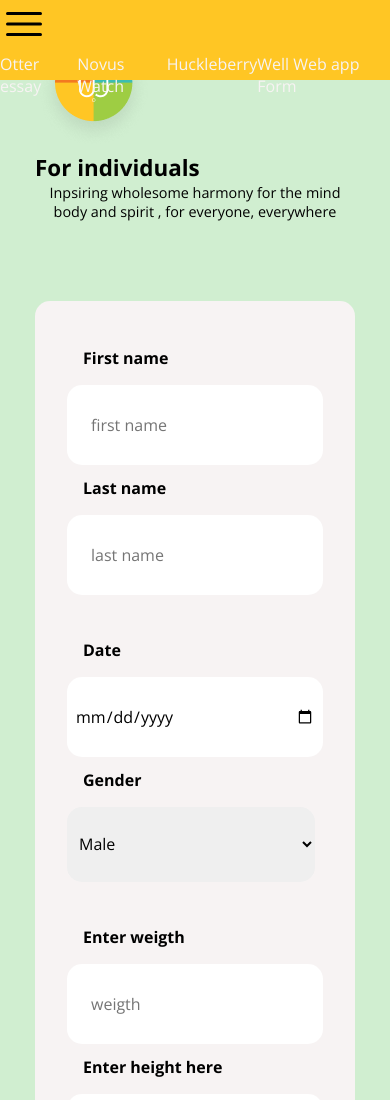
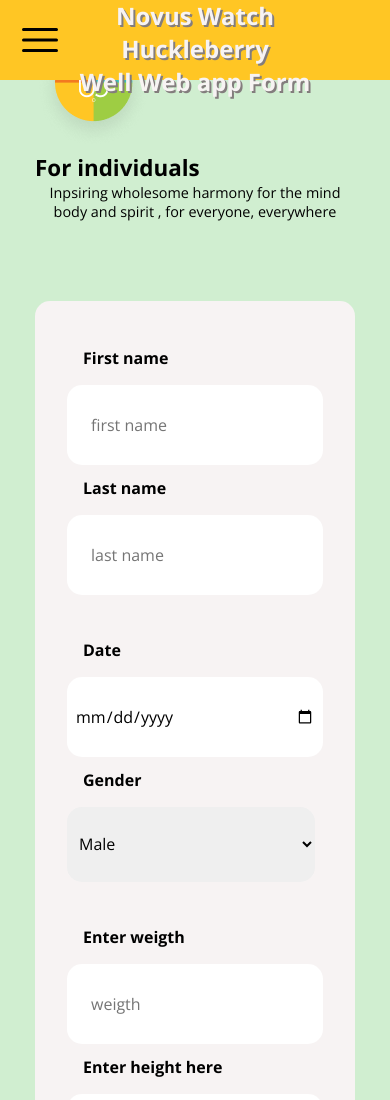
Before and after one commit to wisdomoladipupo/AltSchool-CSS-assignment-four, a plain HTML site: page index.html in a window 390 px wide. Shown: the top 1100 px of the page. Drawn offline with nearby package versions, Linux system fonts and the light colour scheme.

Commit message:
added nav  commit

```diff
--- a/index.css
+++ b/index.css
@@ -12,19 +12,32 @@ nav {
   height: 5em;
   background: #ffc624;
 }
-nav svg {
+
+svg {
+  position: fixed;
+  top: 1em;
+  z-index: 10;
+  left: 1em;
   width: 3em;
   height: 3em;
 }
 nav ul {
   display: flex;
+  flex-direction: column;
   justify-content: space-evenly;
   list-style-type: none;
+  align-items: center;
+  height: 4em;
+  background: #ffc624;
 }
 
 nav ul li {
+  font-weight: bold;
   color: #f7f3f3;
+  text-shadow: 2px 2px #837d7d;
+  font-size: 1.5em;
 }
+
 body {
   background: rgb(208, 238, 208);
 }
@@ -130,7 +143,15 @@ form button {
     margin: 0;
     font-family: "Open Sans", sans-serif;
   }
-
+  #svg {
+    display: block;
+  }
+  nav ul {
+    display: flex;
+    flex-direction: column;
+    align-items: center;
+    justify-content: center;
+  }
   body {
     background: rgb(208, 238, 208);
   }
@@ -242,6 +263,7 @@ form button {
     display: flex;
     align-items: center;
   }
+
   .header_one {
     display: none;
   }
--- a/index.html
+++ b/index.html
@@ -14,7 +14,6 @@
     <title>Index</title>
   </head>
   <body>
-    <nav>
     <svg
       id="svg"
       xmlns="http://www.w3.org/2000/svg"
@@ -30,6 +29,7 @@
         d="M3.75 6.75h16.5M3.75 12h16.5m-16.5 5.25h16.5"
       />
     </svg>
+    <nav>
       <ul class="navList">
         <li>Otter essay</li>
 
@@ -40,6 +40,7 @@
         <li>Well Web app Form</li>
       </ul>
     </nav>
+
     <header class="header_one">
       <img src="assets/images/image.png" alt="website logo" />
       <h1>For individuals</h1>
```
Also changed, not shown: index.js (added). Lines whose indentation alone changed are shown as unchanged.
